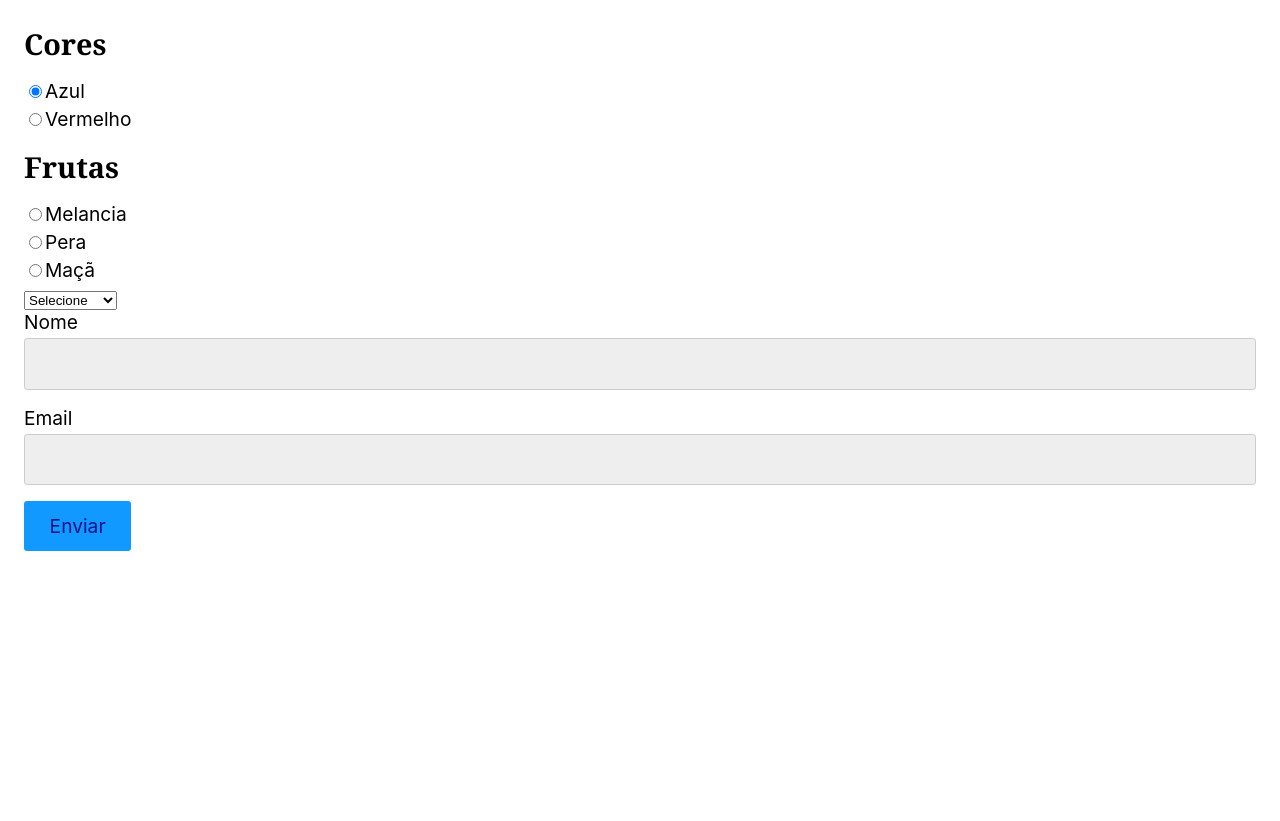
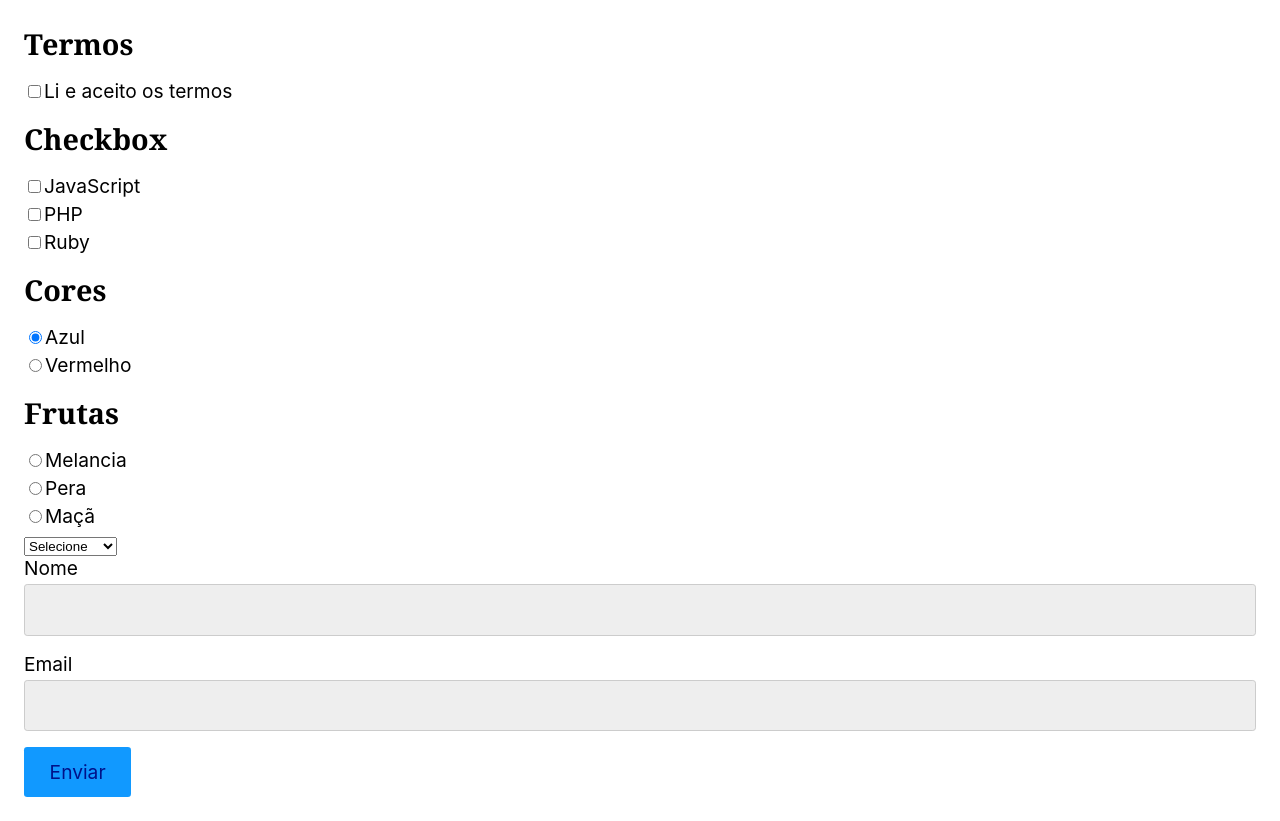
Before and after one commit to PauloMarolla/Curso-Origamid-React-Completo, a React (Create React App) app: page / in a window 1280 px wide. Before the commit the page ends 800 px from the top, so only its background shows below. Built offline with nearby package versions, Linux system fonts and the light colour scheme.

Commit message:
Form input Checkbox componente

```diff
--- a/src/App.js
+++ b/src/App.js
@@ -2,6 +2,7 @@
 import Input from './Form/Input';
 import Radio from './Form/Radio';
 import Select from './Form/Select';
+import Checkbox from './Form/Checkbox';
 
 const App = () => {
   //usar os useStates dos formularios, sempre dentro do form completo, nunca no componente
@@ -12,10 +13,26 @@
   // [cor, fruta] = inputRadioHTML
   const [cor, setCor] = React.useState('Azul');
   const [fruta, setFruta] = React.useState('Azul');
+  // [linguagens, termos] = inputCheckboxHTML
+  const [linguagens, setLinguagens] = React.useState([]);
+  const [termos, setTermos] = React.useState([]);
 
   return (
     <>
       <form>
+        <h2>Termos</h2>
+        <Checkbox
+          options={['Li e aceito os termos']}
+          value={termos}
+          setValue={setTermos}
+          required
+        />
+        <h2>Checkbox</h2>
+        <Checkbox
+          options={['JavaScript', 'PHP', 'Ruby']}
+          value={linguagens}
+          setValue={setLinguagens}
+        />
         {/* passando os parametros para o campo de input Radio */}
         <h2>Cores</h2>
         <Radio options={['Azul', 'Vermelho']} value={cor} setValue={setCor} />
--- /dev/null
+++ b/src/Form/Checkbox.js
@@ -0,0 +1,31 @@
+import React from 'react';
+
+//mesmas propriedades do input, porem validacao de forma diferente
+const Checkbox = ({ options, value, setValue, ...props }) => {
+  function handleChange({ target }) {
+    if (target.checked) {
+      setValue([...value, target.value]);
+    } else {
+      setValue(value.filter((itemValue) => itemValue !== target.value));
+    }
+  }
+
+  return (
+    <>
+      {options.map((option) => (
+        <label key={option}>
+          <input
+            type="checkbox"
+            value={option}
+            checked={value.includes(option)}
+            onChange={handleChange}
+            {...props}
+          />
+          {option}
+        </label>
+      ))}
+    </>
+  );
+};
+
+export default Checkbox;
```
